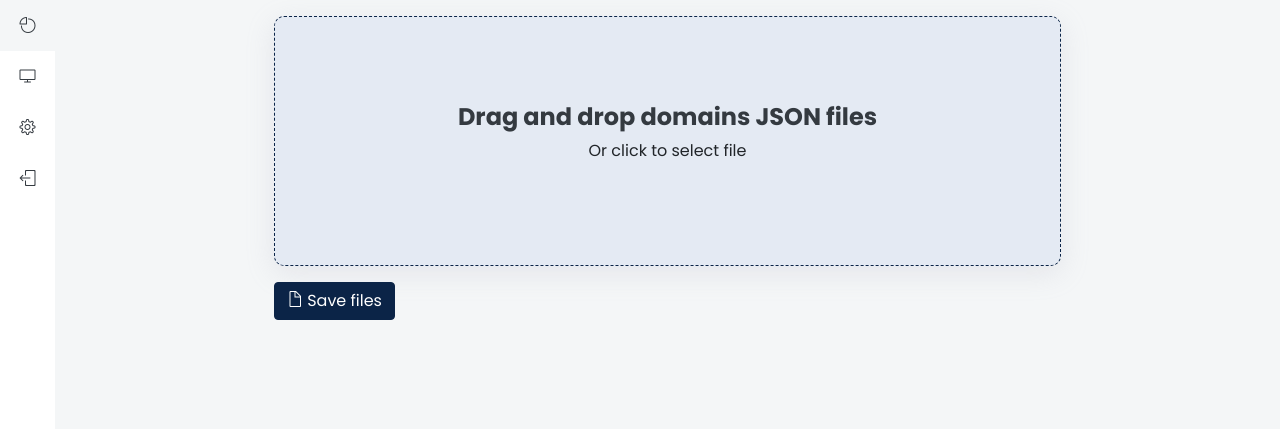
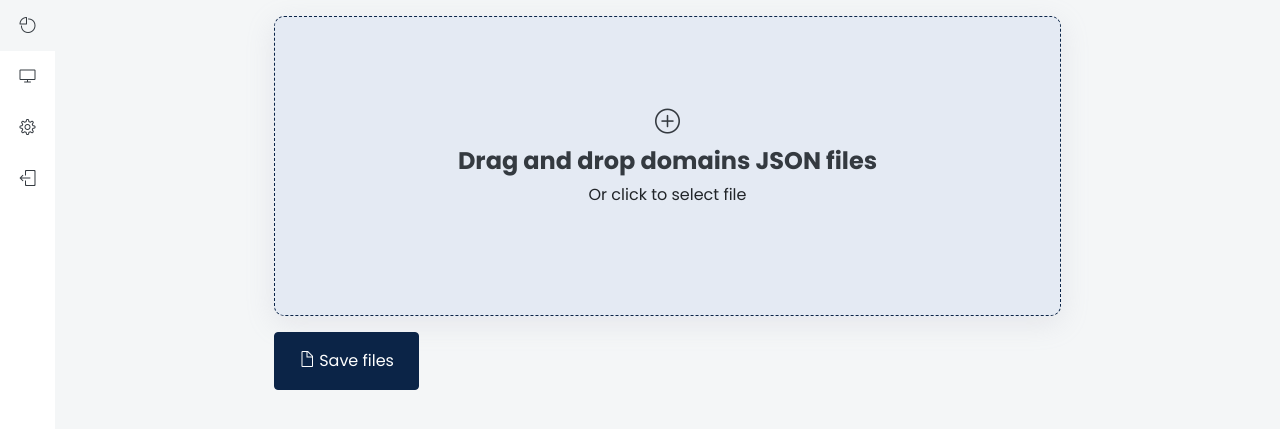
Before and after one commit to codewithadelite/domains, a Django app: page /flags/domains/create/ in a window 1280 px wide. Shown: the part 60-489 px from the top of the page. Run offline with Django 4.2, Linux system fonts and the light colour scheme; a user stored in the database is signed in; some libraries are stand-ins or nearby versions.

Commit message:
README.md file created

```diff
--- a/flags/templates/flags/add-domains.html
+++ b/flags/templates/flags/add-domains.html
@@ -6,11 +6,14 @@
         class="dropzone-container p-3 mt-3 d-flex align-items-center justify-content-center"
       >
         <div class="text-center">
+          <h4 class="font-700 text-dark" style="font-size: 25px">
+            <span class="icon-plus"></span>
+          </h4>
           <h4 class="font-700 text-dark">Drag and drop domains JSON files</h4>
           <p>Or click to select file</p>
         </div>
       </div>
-      <button class="btn btn-primary mt-3">
+      <button class="btn btn-primary mt-3 py-3 px-4">
         <span class="icon-doc mr-1"></span>Save files
       </button>
     </div>
--- a/static/css/main.css
+++ b/static/css/main.css
@@ -155,7 +155,7 @@ tbody tr {
 
 .dropzone-container {
   width: 100%;
-  height: 250px;
+  height: 300px;
   cursor: pointer;
   background-color: #e4eaf3;
   border: 1px dashed #0b2447;
```
Also changed, not shown: todo.md (+2 -0 lines), README.md (added), db.sqlite3.
